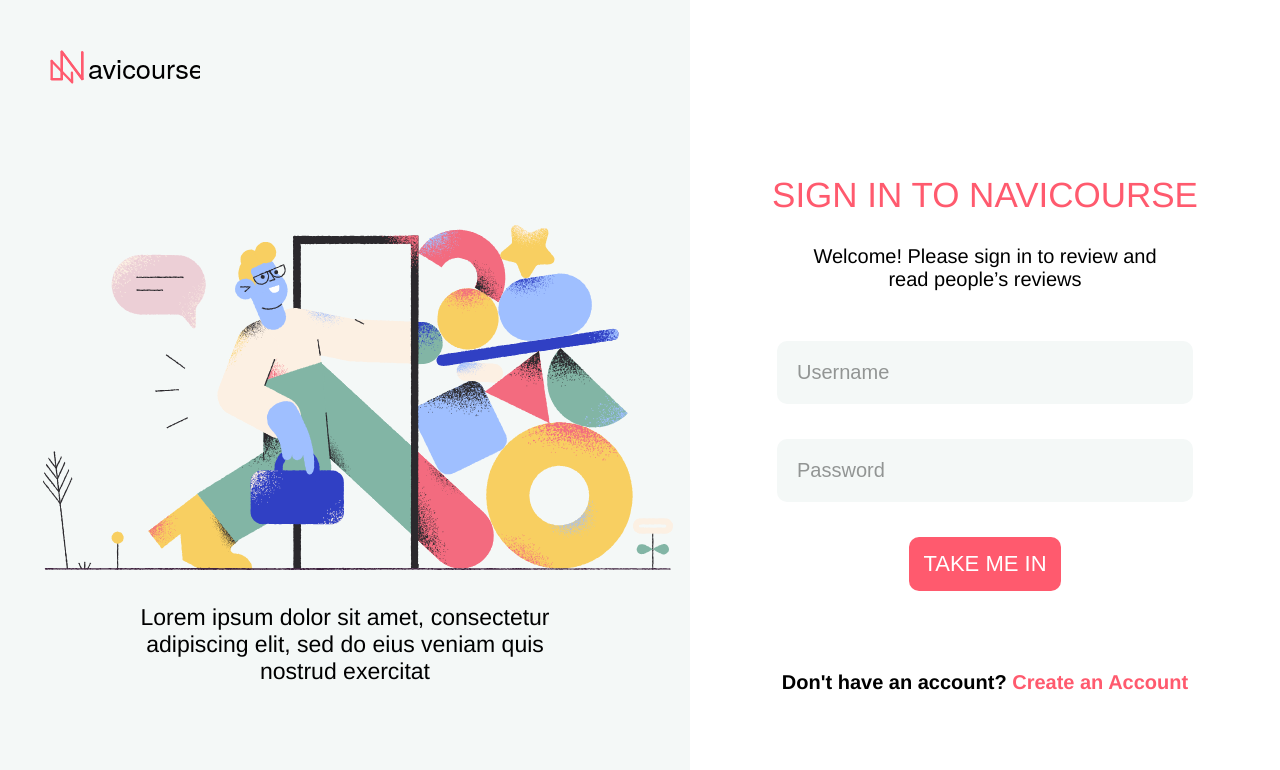
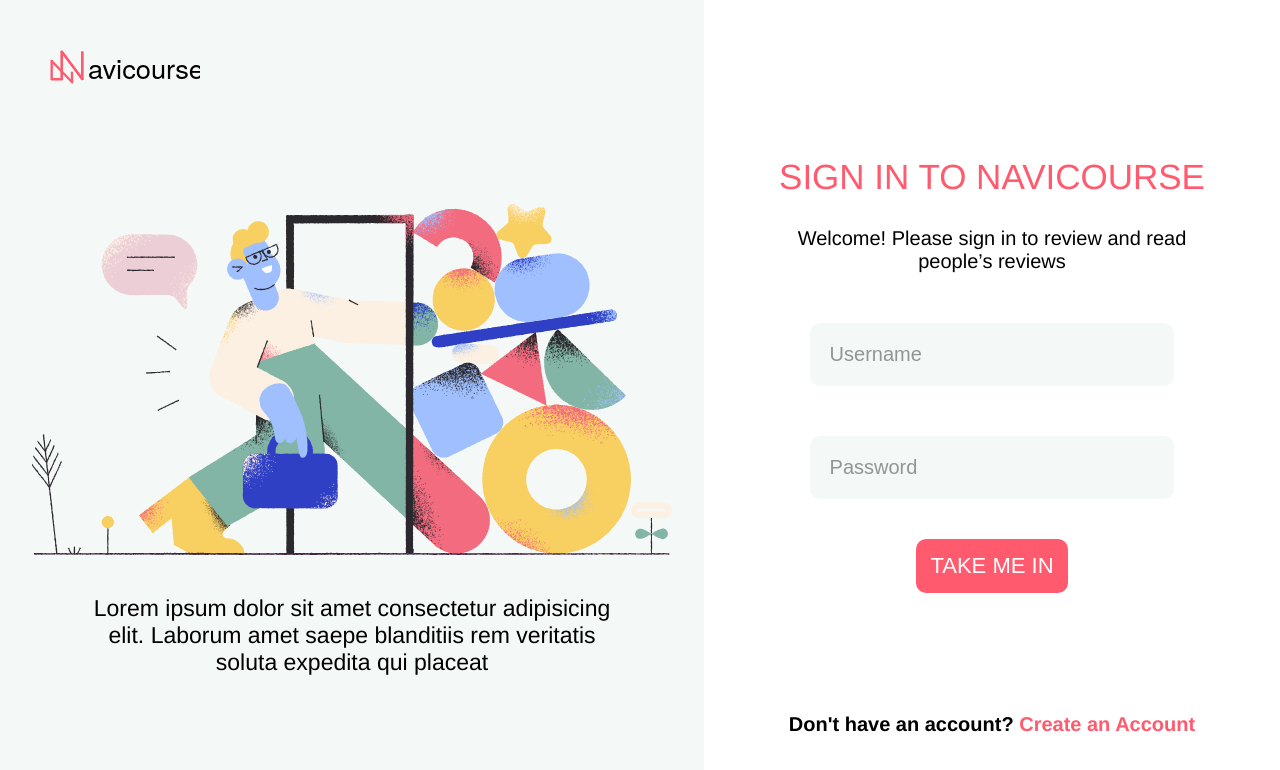
Before and after one commit to coding-hub-org/navicourse, a React (Create React App) app in the folder packages/frontend/: page / in a window 1280 px wide. Shown: the top 770 px of the page. Built offline with nearby package versions, Linux system fonts and the light colour scheme.

Commit message:
removed unneeded media queries

```diff
--- a/packages/frontend/src/pages/LoginPage/index.css
+++ b/packages/frontend/src/pages/LoginPage/index.css
@@ -11,77 +11,73 @@
 }
 
 .loginlt {
-  /* height: 100vh; */
-  padding: 25px 30px;
   background-color: #f4f8f7;
-  transition: ease-in-out;
+  width: 55vw;
+  height: 100vh;
+  display: flex;
+  flex-direction: column;
+  justify-content: center;
 }
 
 .loginrt {
   height: 100vh;
-  padding: 25px 35px;
+  width: 45vw;
   background-color: #ffffff;
+  display: flex;
+  flex-direction: column;
+  justify-content: center;
   text-align: center;
 }
 
 .about p {
+  text-align: center;
+  font-size: 23px;
+  padding-left: 90px;
+  padding-right: 90px;
   position: relative;
-  text-align: center;
-  top: 230px;
-  font-size: 23px;
-  padding-left: 80px;
-  padding-right: 80px;
+  top: 60px;
 }
 
-.logo2 {
+.logo-container {
   position: absolute;
   top: 50px;
   left: 50px;
 }
 
-.login-landing img {
-  position: relative;
-  top: 200px;
-  left: 13px;
-  width: 700px;
+.logo-container img {
+  width: 150px;
 }
 
-/* section{
-    width: 55%;
-    float: left;
-    height: 100vh;
-    background: #F4F8F7;
+.login-landing {
+  display: flex;
+  align-items: center;
+}
 
-} */
+.login-landing img {
+  display: block;
+  margin: auto;
+  width: 50vw;
+  position: relative;
+  top: 20px;
+}
 
-/* section,
-aside {
-    margin: 5px
-
-} */
-
-/* aside{
-    width: 45%;
-    float: right;
-    background: #ffffff
-
-
-} */
+.form-landing {
+  margin: 20px;
+  position: relative;
+  bottom: 10px;
+  top: 1px;
+}
 
 .navicourse {
-  position: relative;
   padding-left: 30px;
   padding-right: 30px;
-  top: 150px;
-  font-size: 2em;
+  position: relative;
+  bottom: 20px;
 }
-.title {
-  font-size: 15;
-}
+
 .welcome p {
   position: relative;
-  top: 180px;
-  /* left: 20px; */
+  top: 10px;
   padding-left: 70px;
   padding-right: 70px;
   font-size: 20px;
@@ -90,25 +86,26 @@ aside {
 
 .form {
   position: relative;
-  top: 230px;
+  top: 20px;
+  padding: 40px;
 }
 
 .submit {
   position: relative;
-  top: 300px;
-  bottom: 0px;
+  top: 70px;
 }
 
 .pass {
   position: relative;
-  top: 35px;
+  top: 50px;
 }
 
 .doyou {
   position: relative;
-  top: 380px;
+  top: 150px;
   font-size: 20px;
   font-weight: bold;
+  padding: 40px;
 }
 
 .doyou a {
@@ -118,7 +115,7 @@ aside {
 
 /* MEDIA QUERIES */
 
-@media screen and (max-width: 1391px) {
+/* @media screen and (max-width: 1391px) {
   .login-landing img {
     width: 690px;
     position: relative;
@@ -192,9 +189,6 @@ aside {
   }
 }
 @media screen and (max-width: 1120px) {
-  .login-landing img {
-    width: 550px;
-  }
 
   .welcome p {
     padding-right: 30px;
@@ -230,18 +224,10 @@ aside {
   }
 }
 @media screen and (max-width: 1024px) {
-  .login-landing img {
-    width: 490px;
-  }
-
   .doyou {
     font-size: 17px;
   }
-  /* .form {
-    position: relative;
-    bottom: 30px;
-  } */
-}
+
 
 @media screen and (max-width: 1000px) {
   .login-landing img {
@@ -265,34 +251,14 @@ aside {
     position: relative;
     bottom: 200px;
   }
-}
+} */
 
 @media screen and (max-width: 915px) {
   .loginlt {
-    width: 0%;
+    width: 0vw;
     display: none;
   }
-
-  .navicourse {
-    padding-right: 50px;
-    padding-left: 50px;
+  .loginrt {
+    width: 100vw;
   }
 }
-.loginrt {
-  width: 100%;
-}
-
-.container {
-  grid-template-columns: 10fr auto;
-}
-
-.login-landing2 {
-  position: absolute;
-}
-
-@media screen and (max-width: 627px) {
-  .navicourse {
-    padding-right: 30px;
-    padding-left: 30px;
-  }
-}
--- a/packages/frontend/src/pages/LoginPage/index.jsx
+++ b/packages/frontend/src/pages/LoginPage/index.jsx
@@ -4,32 +4,37 @@ import { Title } from "../../components/Title";
 import logo from "../../assets/pablo-sign-in.svg";
 import logo2 from "../../assets/Group 262 copy.svg";
 import { AuthButton } from "../../components/Button";
+// import iPhoneSize from "../LoginPage/utils";
+import "./index.css";
 
-import "./index.css";
+// const size = iPhoneSize();
+// let termsTextsize = 13;
+
+// if (size === "small") termsTextsize = 12;
 
 export class LoginPage extends React.Component {
   render() {
     return (
       <div className="container">
-        <div className="logo2">
+        <div className="logo-container">
           <header>
-            <img src={logo2} width="150px" alt="navilogo" />
+            <img src={logo2} alt="navilogo" />
           </header>
         </div>
-
         <div className="loginlt">
           <div className="login-landing">
             <img src={logo} alt="Man" />
           </div>
           <div className="about">
             <p>
-              Lorem ipsum dolor sit amet, consectetur adipiscing elit, sed do
-              eius veniam quis nostrud exercitat
+              Lorem ipsum dolor sit amet consectetur adipisicing elit. Laborum
+              amet saepe blanditiis rem veritatis soluta expedita qui placeat
             </p>
           </div>
         </div>
 
         <div className="loginrt">
+          <div className="form-landing">
             <div className="navicourse">
               <Title color={"red"} size={"sm"} uppercase={true}>
                 Sign in to navicourse
@@ -68,6 +73,7 @@ export class LoginPage extends React.Component {
             </div>
           </div>
         </div>
+      </div>
     );
   }
 }
```
Also changed, not shown: 1 other file (tests, documents, lock files or other folders). Lines whose indentation alone changed are shown as unchanged.
